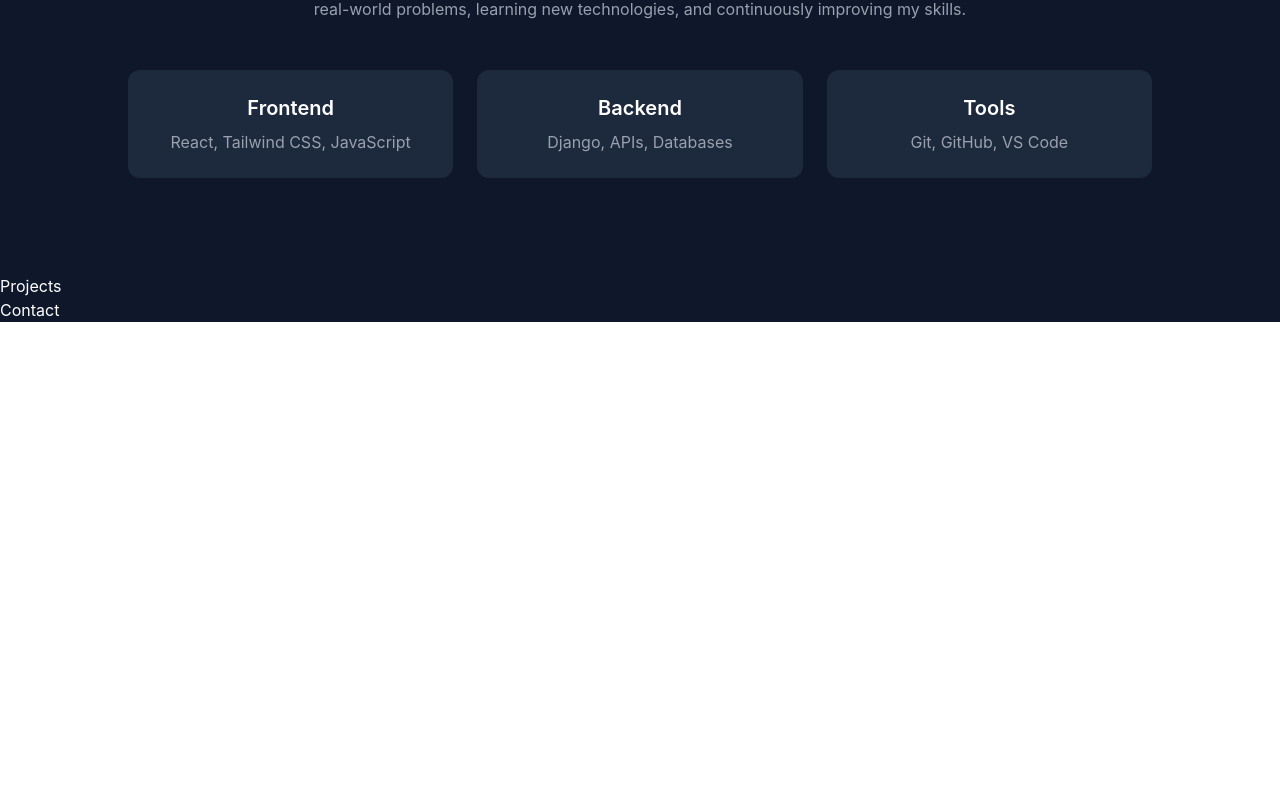
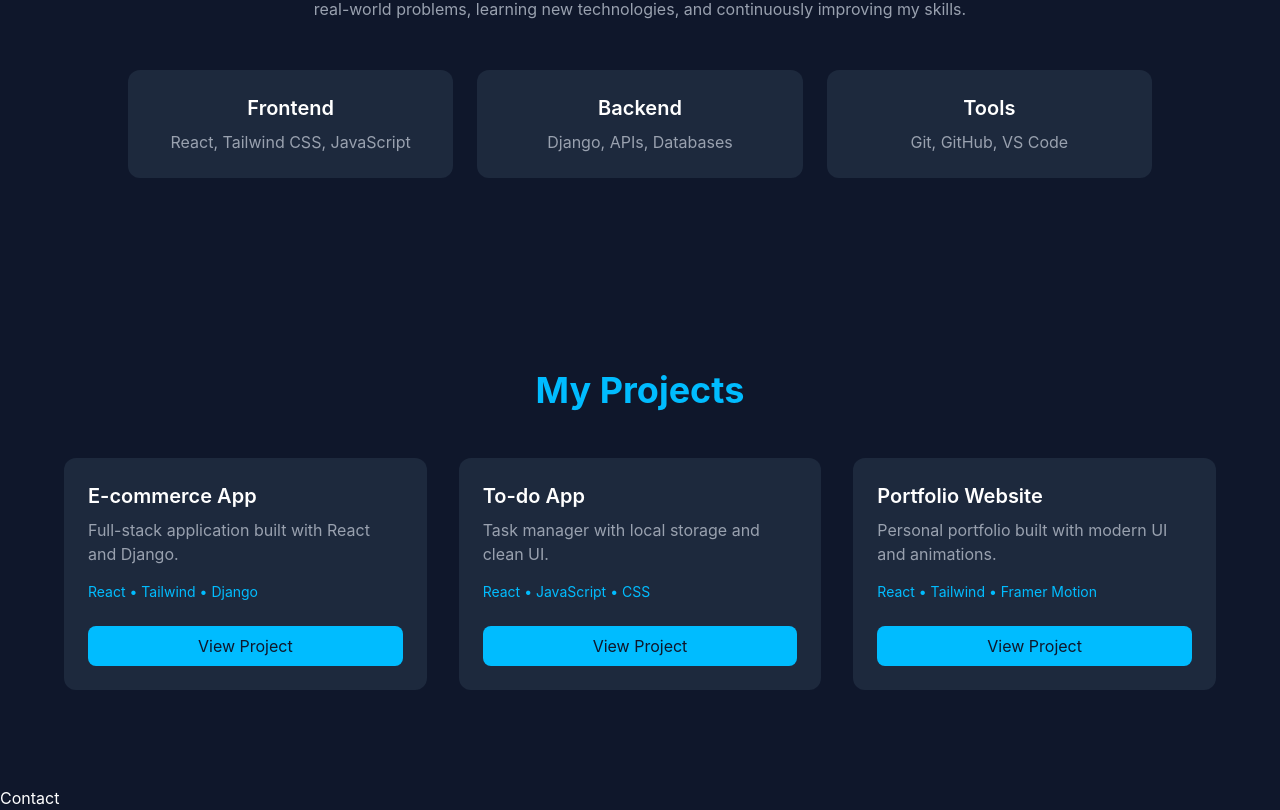
Before and after one commit to ALTUM-02/altum02.me-frontend, a React (Vite) app: page / in a window 1280 px wide. Shown: the part 1038-1848 px from the top of the page. Before the commit the page ends 1360 px from the top, so only its background shows below. Built offline with nearby package versions, Linux system fonts and the light colour scheme.

Commit message:
new change

```diff
--- a/src/section/Projects.tsx
+++ b/src/section/Projects.tsx
@@ -1,4 +1,90 @@
+import { motion } from "framer-motion";
+import { container, fadeUp } from "../data/animations";
+
+const projects = [
+  {
+    title: "E-commerce App",
+    desc: "Full-stack application built with React and Django.",
+    tech: "React • Tailwind • Django",
+    link: "#",
+  },
+  {
+    title: "To-do App",
+    desc: "Task manager with local storage and clean UI.",
+    tech: "React • JavaScript • CSS",
+    link: "#",
+  },
+  {
+    title: "Portfolio Website",
+    desc: "Personal portfolio built with modern UI and animations.",
+    tech: "React • Tailwind • Framer Motion",
+    link: "#",
+  },
+];
+
 function Projects() {
-  return <h1>Projects</h1>;
+  return (
+    <motion.section
+      id="projects"
+      className="py-24 px-6"
+      variants={container}
+      initial="hidden"
+      whileInView="show"
+      viewport={{ once: true }}
+    >
+      <div className="max-w-6xl mx-auto">
+
+        {/* 🔹 Title */}
+        <motion.h2
+          className="text-3xl md:text-4xl text-center text-sky-400 font-bold mb-12"
+          variants={fadeUp}
+        >
+          My Projects
+        </motion.h2>
+
+        {/* 🔹 Project Cards */}
+        <motion.div
+          className="grid md:grid-cols-2 lg:grid-cols-3 gap-8"
+          variants={container}
+        >
+          {projects.map((project, index) => (
+            <motion.div
+              key={index}
+              className="bg-slate-800 p-6 rounded-xl flex flex-col justify-between"
+              variants={fadeUp}
+              whileHover={{
+                scale: 1.05,
+                boxShadow: "0px 10px 30px rgba(0,0,0,0.3)",
+              }}
+            >
+              <div>
+                <h3 className="text-xl font-semibold mb-2">
+                  {project.title}
+                </h3>
+
+                <p className="text-gray-400 mb-4">
+                  {project.desc}
+                </p>
+
+                <p className="text-sm text-sky-400 mb-6">
+                  {project.tech}
+                </p>
+              </div>
+
+              {/* 🔹 Button */}
+              <a
+                href={project.link}
+                className="mt-auto bg-sky-400 text-slate-900 px-4 py-2 rounded-lg text-center hover:bg-sky-300 transition"
+              >
+                View Project
+              </a>
+            </motion.div>
+          ))}
+        </motion.div>
+
+      </div>
+    </motion.section>
+  );
 }
+
 export default Projects;
```
